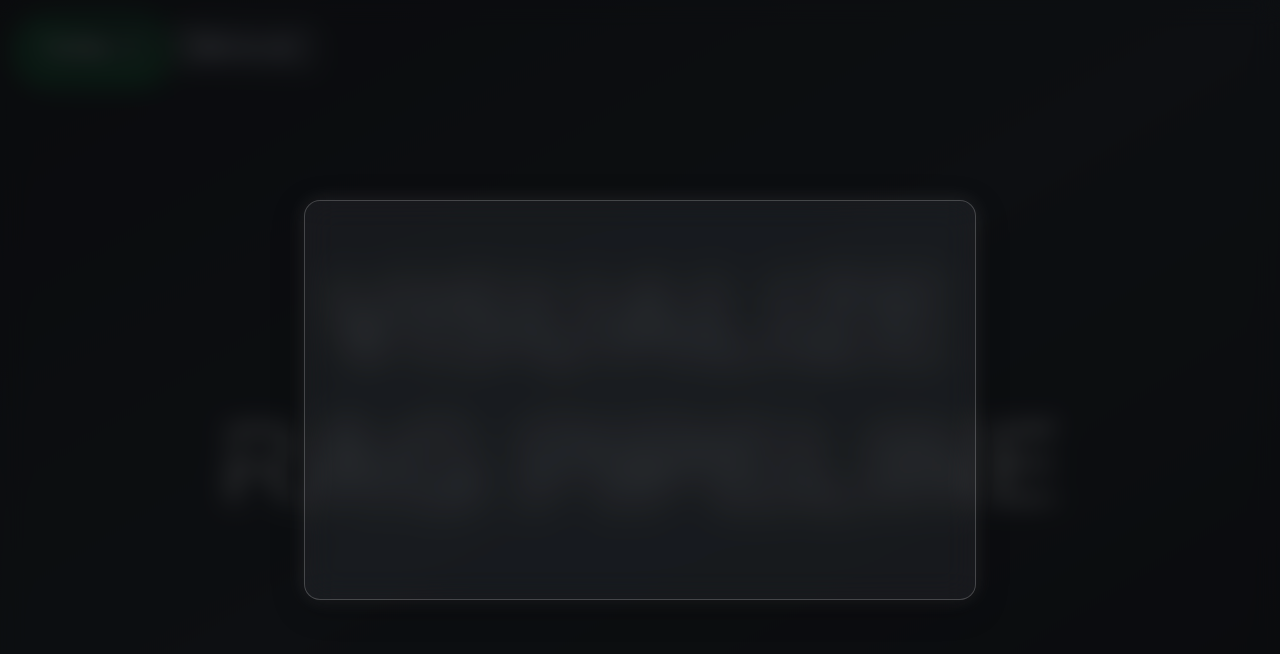
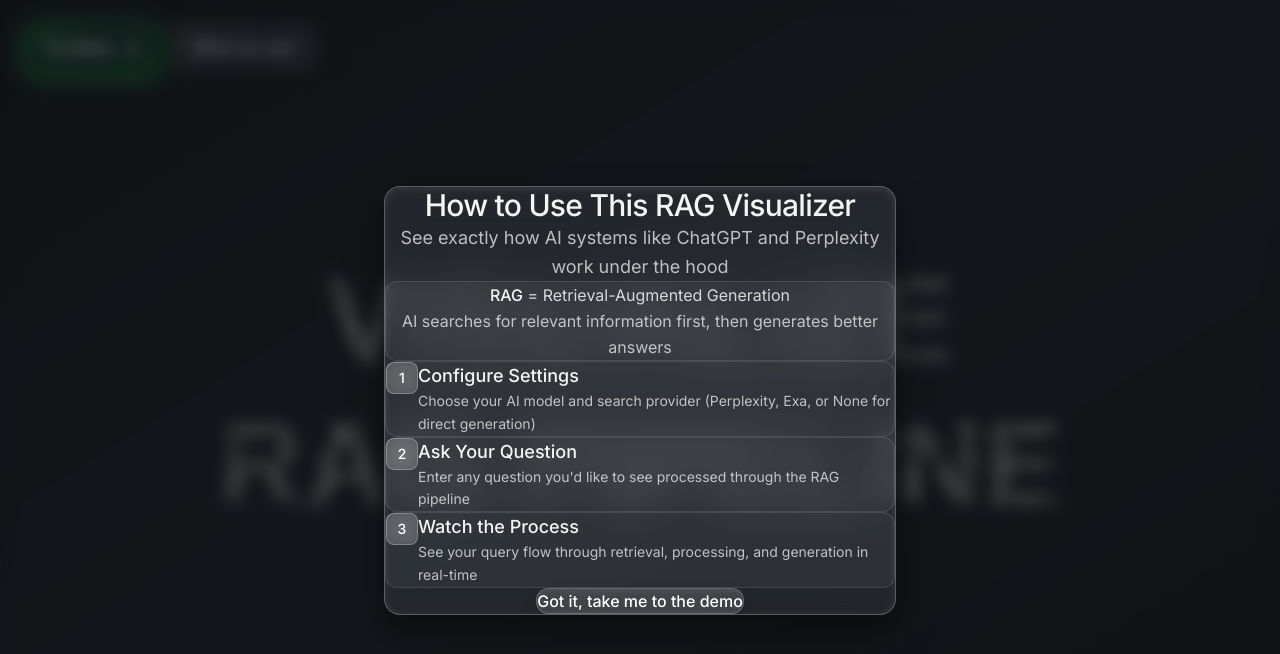
Before and after one commit to dkoh2018/rag_viz, a Next.js app: page / in a window 1280 px wide. Both pictures are taken after a click on the button "What can I do?". Shown: the top 654 px of the page. Built offline with nearby package versions, Linux system fonts and the light colour scheme.

Commit message:
optimized

```diff
--- a/src/components/WhatCanIDo.tsx
+++ b/src/components/WhatCanIDo.tsx
@@ -1,5 +1,6 @@
 'use client'
-import React from 'react'
+import React, { useState } from 'react'
+import { useRouter } from 'next/navigation'
 
 interface WhatCanIDoProps {
   isOpen: boolean
@@ -7,26 +8,118 @@ interface WhatCanIDoProps {
 }
 
 export default function WhatCanIDo({ isOpen, onClose }: WhatCanIDoProps) {
+  const [hoveredStep, setHoveredStep] = useState<number | null>(null)
+  const router = useRouter()
+
   if (!isOpen) return null
 
   return (
-    <div className="fixed inset-0 z-50 flex items-center justify-center p-4 sm:p-6">
+    <div className="fixed inset-0 z-50 flex items-center justify-center p-6">
       {/* Backdrop */}
       <div
-        className="absolute inset-0 bg-black/60 backdrop-blur-md transition-opacity duration-300"
+        className="absolute inset-0 bg-black/40 backdrop-blur-sm transition-opacity duration-300"
         onClick={onClose}
         aria-hidden="true"
       />
 
-      {/* Main Container */}
-      <div className="relative w-full max-w-2xl min-h-[400px] rounded-2xl overflow-hidden transform transition-all duration-300 scale-100"
-           style={{
-             background: 'rgba(255, 255, 255, 0.05)',
-             backdropFilter: 'blur(16px) saturate(150%)',
-             border: '1px solid rgba(255, 255, 255, 0.2)',
-             boxShadow: '0 8px 32px rgba(0, 0, 0, 0.3), 0 0 20px rgba(255, 255, 255, 0.1)'
-           }}>
+      {/* Main Container - Glass morphism design matching your system */}
+      <div className="relative w-full max-w-lg max-h-[90vh] overflow-y-auto bg-white/8 border border-white/25 rounded-2xl backdrop-filter backdrop-blur-[20px] backdrop-saturate-[150%] shadow-[0_20px_40px_rgba(0,0,0,0.3),0_8px_24px_rgba(0,0,0,0.2),0_2px_8px_rgba(255,255,255,0.1)_inset] transition-all duration-300">
 
+        <div className="p-8">
+
+          {/* Header Section */}
+          <div className="text-center mb-10">
+            <h2 className="text-3xl font-medium text-white/95 tracking-tight mb-4">
+              How to Use This RAG Visualizer
+            </h2>
+            <p className="text-white/70 text-lg leading-relaxed">
+              See exactly how AI systems like ChatGPT and Perplexity work under the hood
+            </p>
+          </div>
+
+          {/* Key Points - Simplified */}
+          <div className="bg-white/5 border border-white/10 rounded-xl p-6 mb-8">
+            <p className="text-white/80 text-center leading-relaxed">
+              <span className="text-white/95 font-medium">RAG</span> = Retrieval-Augmented Generation
+              <br />
+              <span className="text-white/70">AI searches for relevant information first, then generates better answers</span>
+            </p>
+          </div>
+
+          {/* Steps Section */}
+          <div className="space-y-6 mb-10">
+
+            {/* Step 1 */}
+            <div
+              className={`group transition-all duration-300 ${hoveredStep === 1 ? 'transform scale-[1.02]' : ''}`}
+              onMouseEnter={() => setHoveredStep(1)}
+              onMouseLeave={() => setHoveredStep(null)}
+            >
+              <div className="flex items-start space-x-4 bg-white/5 border border-white/10 rounded-xl p-6 hover:border-white/20 hover:bg-white/8 transition-all duration-300">
+                <div className="flex-shrink-0 w-8 h-8 bg-white/15 border border-white/25 rounded-lg flex items-center justify-center backdrop-blur mt-0.5">
+                  <span className="text-white font-medium text-sm">1</span>
+                </div>
+                <div className="flex-1">
+                  <h4 className="text-lg font-medium text-white/95 mb-2">Configure Settings</h4>
+                  <p className="text-white/70 text-sm leading-relaxed">
+                    Choose your AI model and search provider (Perplexity, Exa, or None for direct generation)
+                  </p>
+                </div>
+              </div>
+            </div>
+
+            {/* Step 2 */}
+            <div
+              className={`group transition-all duration-300 ${hoveredStep === 2 ? 'transform scale-[1.02]' : ''}`}
+              onMouseEnter={() => setHoveredStep(2)}
+              onMouseLeave={() => setHoveredStep(null)}
+            >
+              <div className="flex items-start space-x-4 bg-white/5 border border-white/10 rounded-xl p-6 hover:border-white/20 hover:bg-white/8 transition-all duration-300">
+                <div className="flex-shrink-0 w-8 h-8 bg-white/15 border border-white/25 rounded-lg flex items-center justify-center backdrop-blur mt-0.5">
+                  <span className="text-white font-medium text-sm">2</span>
+                </div>
+                <div className="flex-1">
+                  <h4 className="text-lg font-medium text-white/95 mb-2">Ask Your Question</h4>
+                  <p className="text-white/70 text-sm leading-relaxed">
+                    Enter any question you'd like to see processed through the RAG pipeline
+                  </p>
+                </div>
+              </div>
+            </div>
+
+            {/* Step 3 */}
+            <div
+              className={`group transition-all duration-300 ${hoveredStep === 3 ? 'transform scale-[1.02]' : ''}`}
+              onMouseEnter={() => setHoveredStep(3)}
+              onMouseLeave={() => setHoveredStep(null)}
+            >
+              <div className="flex items-start space-x-4 bg-white/5 border border-white/10 rounded-xl p-6 hover:border-white/20 hover:bg-white/8 transition-all duration-300">
+                <div className="flex-shrink-0 w-8 h-8 bg-white/15 border border-white/25 rounded-lg flex items-center justify-center backdrop-blur mt-0.5">
+                  <span className="text-white font-medium text-sm">3</span>
+                </div>
+                <div className="flex-1">
+                  <h4 className="text-lg font-medium text-white/95 mb-2">Watch the Process</h4>
+                  <p className="text-white/70 text-sm leading-relaxed">
+                    See your query flow through retrieval, processing, and generation in real-time
+                  </p>
+                </div>
+              </div>
+            </div>
+          </div>
+
+          {/* Close Button */}
+          <div className="text-center">
+            <button
+              onClick={() => {
+                onClose()
+                router.push('/rag-retrieval-visualization')
+              }}
+              className="px-8 py-3 bg-white/10 hover:bg-white/15 border border-white/20 hover:border-white/30 text-white font-medium rounded-xl transition-all duration-300 backdrop-blur-[20px] backdrop-saturate-[150%] shadow-[0_8px_16px_rgba(0,0,0,0.2),0_2px_8px_rgba(255,255,255,0.1)_inset] hover:shadow-[0_12px_24px_rgba(0,0,0,0.3),0_2px_8px_rgba(255,255,255,0.15)_inset]"
+            >
+              Got it, take me to the demo
+            </button>
+          </div>
+        </div>
       </div>
     </div>
   )
```
